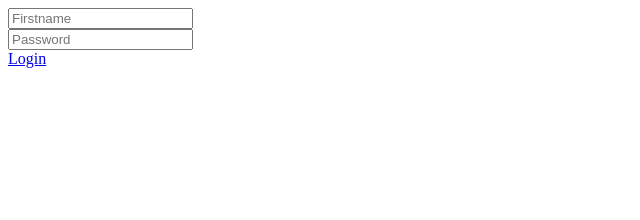
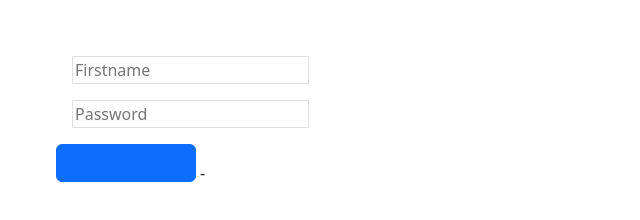
Before and after one commit to harvot-source/harvot-source-clinicalcaresystem, a plain HTML site: page index.html in a window 1280 px wide. Shown: the whole page, without its empty margins (0-640 px from the left). Drawn offline with nearby package versions, Linux system fonts and the light colour scheme.

Commit message:
editing button

```diff
--- a/index.html
+++ b/index.html
@@ -4,6 +4,7 @@
     <meta charset="UTF-8">
     <meta name="viewport" content="width=device-width, initial-scale=1.0">
     <title>Document</title>
+    <link href="https://cdn.jsdelivr.net/npm/bootstrap@5.3.0/dist/css/bootstrap.min.css" rel="stylesheet" integrity="sha384-9ndCyUaIbzAi2FUVXJi0CjmCapSmO7SnpJef0486qhLnuZ2cdeRhO02iuK6FUUVM" crossorigin="anonymous">
     <style>
         a {
             border: 5px;
@@ -11,7 +12,7 @@
     </style>
 </head>
 <body>
-    <form action="" class="">
+    <form action="" class="p-5">
         <div class="p-2">
             <input type="text" id="firstname" class="mx-3 border" placeholder="Firstname">
         </div>
@@ -19,10 +20,16 @@
             <input type="text" id="password" class="mx-3 border" placeholder="Password">
         </div>
         <div class="p-2">
-            <a href="patient.html"> Login
-            <!-- <input type="submit" href="patient.html" id="submit" value="Login" class=""> -->
-            </a>
+
+                 <button type="submit" class="btn btn-primary mb-4 px-md-5">
+                    <a href="patient.html">  Login</a>
+               </button>
+
+                             -
         </div>
     </form>
+
+
+    <script src="https://cdn.jsdelivr.net/npm/bootstrap@5.3.0/dist/js/bootstrap.bundle.min.js" integrity="sha384-geWF76RCwLtnZ8qwWowPQNguL3RmwHVBC9FhGdlKrxdiJJigb/j/68SIy3Te4Bkz" crossorigin="anonymous"></script>
 </body>
 </html>
```
